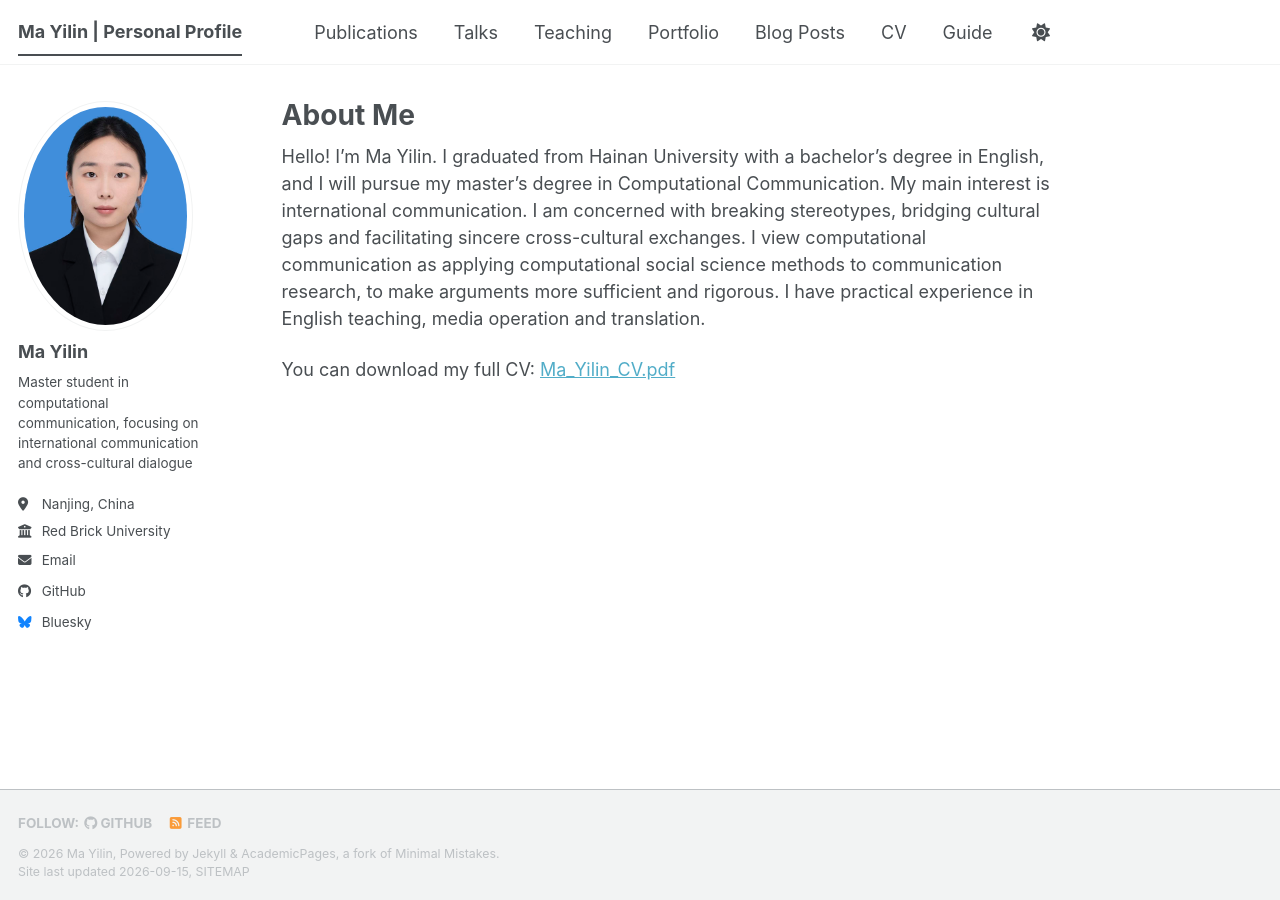
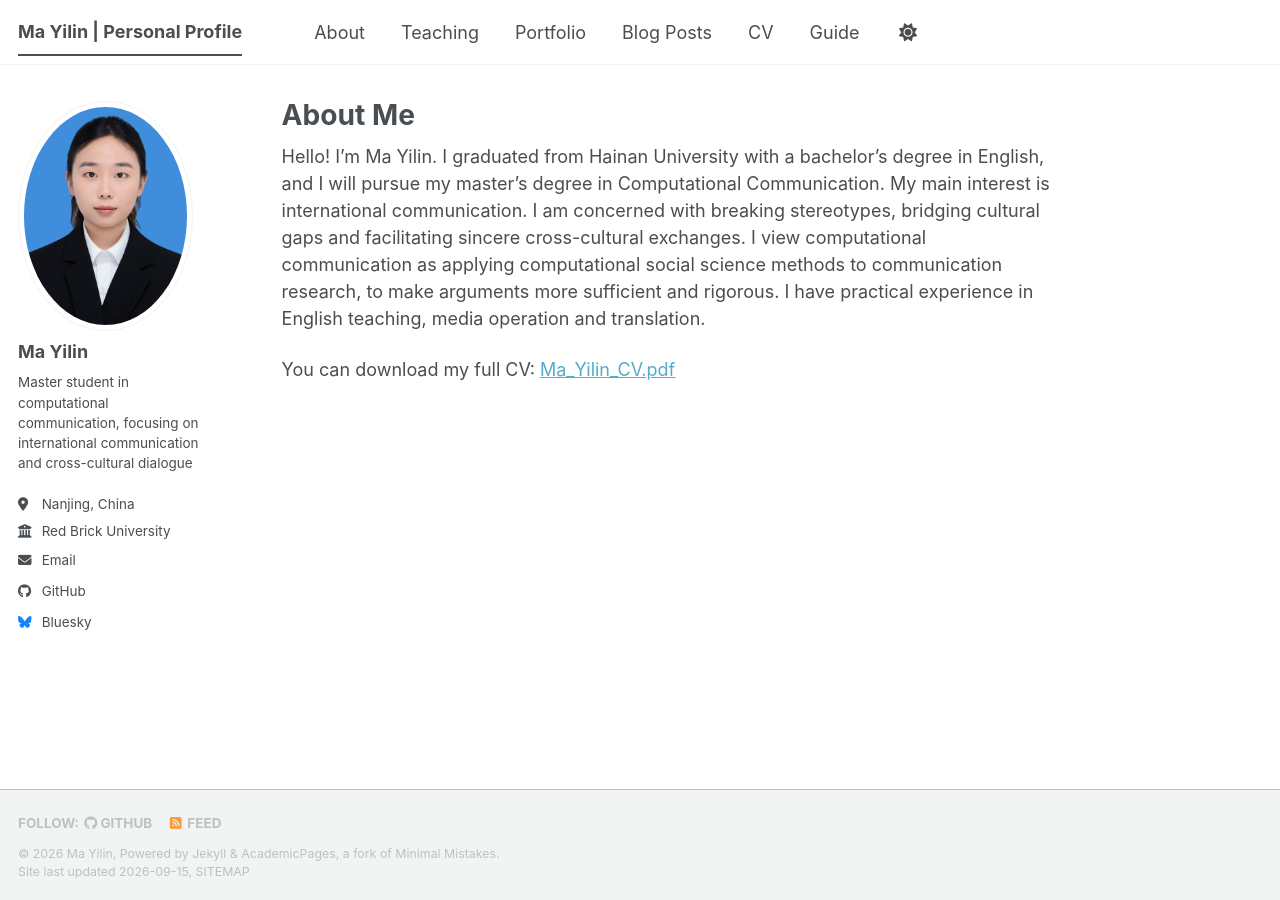
Before and after one commit to mayilin2026/mayilin2026.github.io, a Jekyll site: the page built from _pages/about.md, in a window 1280 px wide. Built offline with Jekyll 4.4.1, drawn with Linux system fonts in a browser that asks for light colours; a style sheet for code colours, icons or effects is not loaded.

Commit message:
Modify navigation links in navigation.yml
Updated navigation links by adding 'About' and commenting out 'Talks'.

```diff
--- a/_data/navigation.yml
+++ b/_data/navigation.yml
@@ -8,11 +8,11 @@
 #      Markdown formatted page while the second is generated using JSON.
 
 main:
-  - title: "Publications"
-    url: /publications/
+  - title: "About"
+    url: /about/
 
-  - title: "Talks"
-    url: /talks/
+ # - title: "Talks"
+ # url: /talks/
 
   - title: "Teaching"
     url: /teaching/
```
